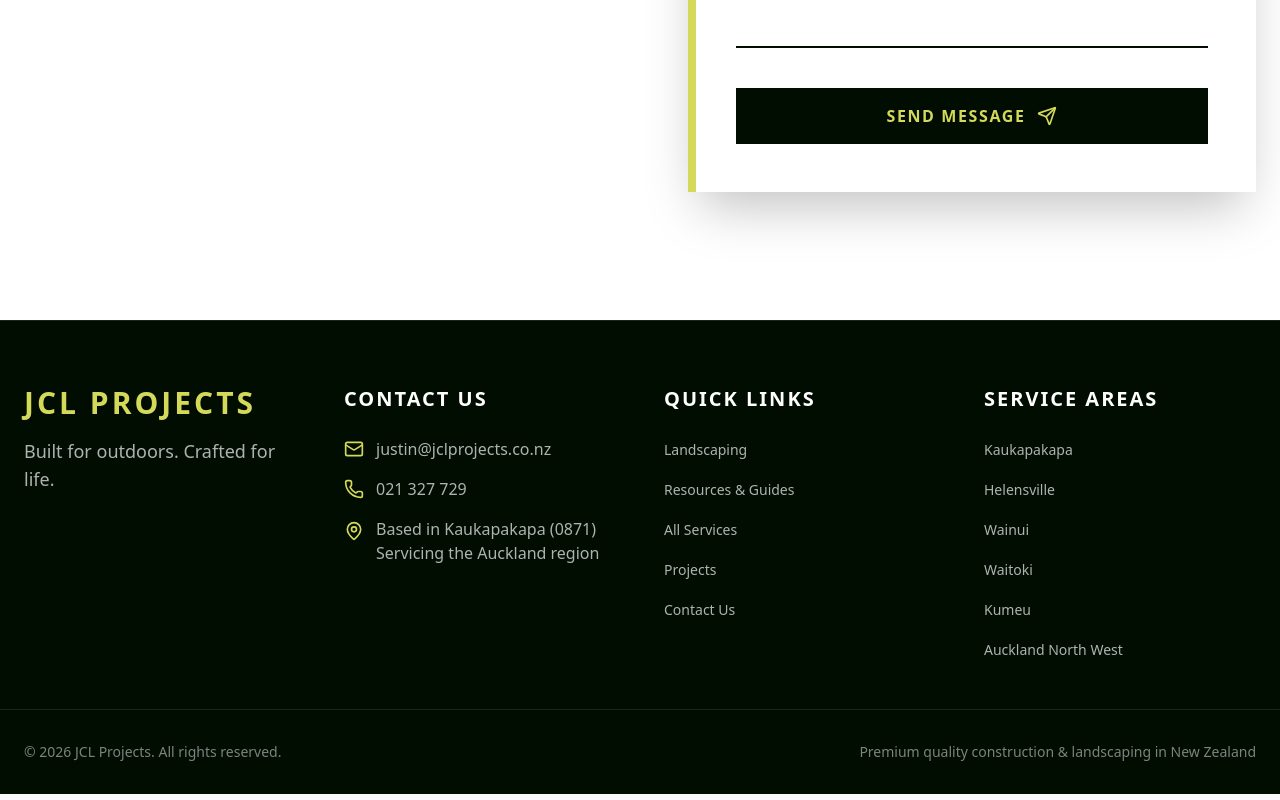
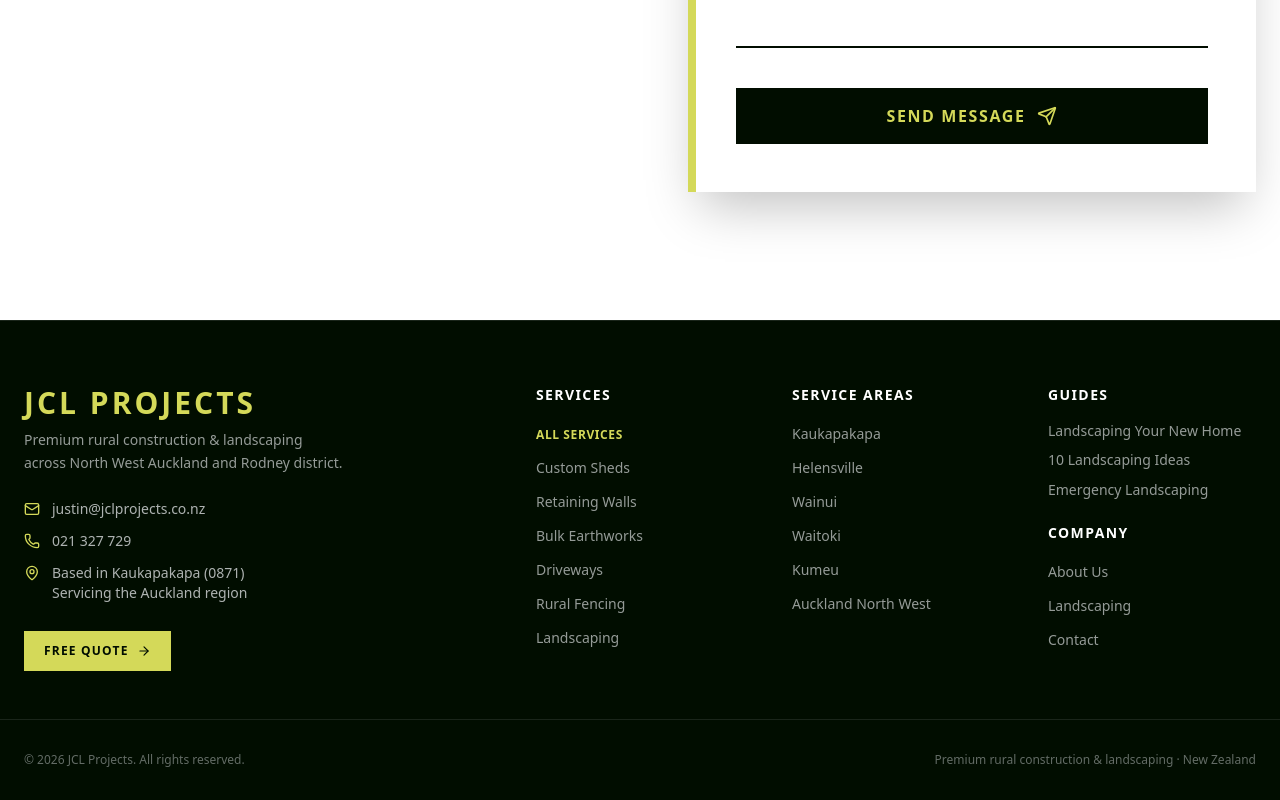
Before and after one commit to AltusSnyman/jcl2, a Next.js app: page / in a window 1280 px wide. Shown: the part 4264-5064 px from the top of the page. Built offline with nearby package versions, Linux system fonts and the light colour scheme.

Commit message:
feat: comprehensive internal link network — footer, blog articles, service links

```diff
--- a/src/app/resources/emergency-landscaping-situations/Article3Client.tsx
+++ b/src/app/resources/emergency-landscaping-situations/Article3Client.tsx
@@ -96,6 +96,7 @@ const steps = [
         title: "Establish a Safety Exclusion Zone — Immediately",
         urgent: true,
         body: "The moment you identify a landscaping emergency — collapsed retaining wall, major slip, sink hole, or severe erosion threatening a structure — your first action must be to establish a clear safety exclusion zone. Tape off the area. Keep people, children, pets, and livestock well clear. Collapsed retaining walls and slips are not done moving — in the hours and days after an initial failure, adjacent sections of wall or slope will often follow. Do not approach the face of a failed wall. Do not attempt to stack temporary supports. Do not drive vehicles or machinery near a fresh slip. The priority is human safety, not damage minimisation. Take photos from a safe distance for your insurance claim. Note the time and any weather events that preceded the failure.",
+        links: [] as { label: string; href: string }[],
     },
     {
         icon: <PhoneCall className="w-6 h-6" />,
@@ -103,6 +104,7 @@ const steps = [
         title: "Notify Relevant Parties",
         urgent: false,
         body: "Depending on the nature and location of your emergency, you may need to notify multiple parties. If the failure has affected, or threatens to affect, a public road — notify Auckland Council (Rodney Local Board area) and the NZ Transport Agency if it's a state highway boundary. If it affects a neighbour's property, notify them immediately — you have a duty to warn. Contact your home or property insurer as soon as possible to lodge a preliminary claim — most insurers require prompt notification and photographed evidence before any remediation work begins. If the situation involves an immediate risk to a structure (house, shed) or is causing active flooding of a building, Auckland Council's 24hr emergency line is 09 301 0101.",
+        links: [] as { label: string; href: string }[],
     },
     {
         icon: <Clock className="w-6 h-6" />,
@@ -110,6 +112,7 @@ const steps = [
         title: "Get an Emergency Assessment — Within 24–48 Hours",
         urgent: false,
         body: "Once the immediate safety situation is stabilised and photos are taken, contact a qualified contractor for an emergency assessment as soon as possible. The purpose of the assessment is to understand the extent of the failure, what remediation is required, what temporary stabilisation is needed to prevent further movement, and whether there are any consent implications. JCL Projects provides emergency assessment consultations across the Kaukapakapa, Helensville, Kumeu, Wainui, Waitoki, and greater Rodney and North West Auckland area. We can typically mobilise for an on-site inspection within 24–48 hours for emergency situations.",
+        links: [{ label: "Contact JCL Projects", href: "/contact" }, { label: "Get a Free Quote", href: "/quote" }],
     },
     {
         icon: <CheckCircle2 className="w-6 h-6" />,
@@ -117,6 +120,7 @@ const steps = [
         title: "Temporary Stabilisation Before Repairs",
         urgent: false,
         body: "In the period between the emergency occurring and the full repair being completed — which may be days or weeks depending on material supply, consent processing, and contractor availability — temporary stabilisation is often required to prevent further movement. Depending on the nature of the failure, temporary measures might include: geofabric pinned over exposed soil to prevent further rain erosion, temporary drainage diversion to reduce hydrostatic pressure, or temporary earthworking to reduce the slope angle above a failed wall. Temporary measures are not a substitute for proper repair — they are a bridge to keep the situation from getting worse while the permanent solution is planned and consented.",
+        links: [{ label: "Bulk Earthworks", href: "/services/earthworks" }],
     },
     {
         icon: <CheckCircle2 className="w-6 h-6" />,
@@ -124,6 +128,7 @@ const steps = [
         title: "Plan & Execute Permanent Repairs",
         urgent: false,
         body: "The permanent repair phase should address not just the visible failure but the underlying cause. The most common underlying causes of retaining wall and slip failures in NZ are: inadequate drainage behind the wall (most common), over-steepened slope above the wall, wall constructed without adequate engineering for the height and loading, and deterioration of timber wall elements over time. JCL Projects designs permanent repairs that address the root cause — always including proper sub-surface drainage as a standard part of any retaining rebuild. Where a wall over 1.5m is required, we will advise on the consent process and can coordinate with a structural engineer for the engineering producer statement (PS1) required for consent.",
+        links: [{ label: "Retaining Walls & Terracing", href: "/services/retaining-walls" }, { label: "Bulk Earthworks", href: "/services/earthworks" }],
     },
 ];
 
@@ -209,7 +214,17 @@ export default function Article3Client() {
                                 )}
                             </div>
                             <div className="lg:col-span-9">
-                                <p className="text-[#F8FAFC]/65 font-body leading-relaxed">{step.body}</p>
+                                <p className="text-[#F8FAFC]/65 font-body leading-relaxed mb-5">{step.body}</p>
+                                {step.links.length > 0 && (
+                                    <div className="flex flex-wrap gap-3">
+                                        {step.links.map(l => (
+                                            <Link key={l.href} href={l.href}
+                                                className="inline-flex items-center gap-2 px-5 py-2.5 border border-jcl-limeAccent/30 text-jcl-limeAccent font-heading font-bold text-xs uppercase tracking-widest hover:bg-jcl-limeAccent/10 transition-colors duration-200">
+                                                {l.label} <ArrowRight className="w-3 h-3" />
+                                            </Link>
+                                        ))}
+                                    </div>
+                                )}
                             </div>
                         </motion.div>
                     ))}
@@ -242,7 +257,10 @@ export default function Article3Client() {
                             <PhoneCall className="w-4 h-4" /> Contact Us Now
                         </Link>
                         <Link href="/resources" className="px-8 py-4 border border-white/20 text-white font-heading font-bold uppercase tracking-widest hover:bg-white/10 transition-colors duration-300 whitespace-nowrap">
-                            More Articles
+                            More Guides
+                        </Link>
+                        <Link href="/services/retaining-walls" className="px-8 py-4 border border-jcl-limeAccent/30 text-jcl-limeAccent font-heading font-bold uppercase tracking-widest hover:bg-jcl-limeAccent/10 transition-colors duration-300 whitespace-nowrap">
+                            Retaining Walls
                         </Link>
                     </div>
                 </div>
--- a/src/app/resources/landscaping-options-for-your-new-home/Article1Client.tsx
+++ b/src/app/resources/landscaping-options-for-your-new-home/Article1Client.tsx
@@ -35,39 +35,40 @@ const phases = [
         number: "01",
         title: "Site Assessment & Drainage Planning",
         body: "Before a single plant goes in or a wheel turns, a proper site assessment is the highest-value thing you can do. NZ soils — particularly the red clays common in Kaukapakapa, Helensville, and the broader Rodney district — are notoriously poor draining. A new build typically leaves the site compacted, stripped of topsoil, and vulnerable to erosion in the first wet season. Your first step should be walking the property after rainfall to understand where water runs. Note low points, damp patches, and any sloping that directs water toward the house, shed, or driveway. Map this before any landscaping work begins. Drainage infrastructure — subsoil drains, culverts, swales — needs to go in before anything else. It is far cheaper to do this once at the start than to rip up established plantings or a finished driveway later.",
-        services: [{ label: "Earthworks & Drainage", href: "/services" }, { label: "Site Consultation", href: "/quote" }],
+        services: [{ label: "Bulk Earthworks & Drainage", href: "/services/earthworks" }, { label: "Free Site Consultation", href: "/quote" }],
     },
     {
         number: "02",
         title: "Establish Your Access: Driveway & Tracks",
         body: "The driveway is the first landscaping feature that visitors and couriers interact with every single day, and it is the element that shapes everything else around it. A poorly built driveway on a lifestyle block quickly becomes a liability — potholes, rutting from heavy vehicles, stormwater damage, and muddied entries in winter. For rural properties, we recommend either a well-packed base metal driveway (75mm compacted depth minimum) or a chip-sealed sealed surface for high-traffic entranceways. The width matters too: lifestyle block driveways should be a minimum of 4m wide to allow two vehicles to pass, with 5–6m preferred near the entrance. If your property has a significant slope, proper drainage channels alongside the drive, and cross-fall grading to direct surface water off the driving surface, are non-negotiable. Internal farm tracks to sheds, paddocks, and further structures should also be planned at this stage — it is far more economical to build access tracks as part of a single land-shaping phase than to return with machinery later.",
-        services: [{ label: "Driveway Construction", href: "/services" }],
+        services: [{ label: "Driveway Construction", href: "/services/driveways" }],
     },
     {
         number: "03",
         title: "Earthworks & Level Platforms",
         body: "New builds in rural NZ often leave the surroundings in rough condition — stockpiled dirt, mulched tree stumps, builder's rubble, and uneven ground. The first landscaping earthwork phase is about establishing clean, level platforms and correct contours. For the house surround: identify what areas you want as flat lawn or garden, what should be terraced on a slope, and where any retaining structures will be needed. Getting earthworks right at this stage defines everything that follows. Cut and fill should be balanced on-site where possible — moving dirt around your own property rather than importing or exporting material saves significantly on costs. A bobcat or small excavator can typically prepare the house surround, establish initial garden bed levels, and rough-grade the lawn area in one to two days.",
-        services: [{ label: "Bulk Earthworks", href: "/services" }, { label: "Retaining Walls", href: "/services" }],
+        services: [{ label: "Bulk Earthworks", href: "/services/earthworks" }, { label: "Retaining Walls", href: "/services/retaining-walls" }],
     },
     {
         number: "04",
         title: "Retaining Walls & Terracing",
         body: "Sloped sites — which describe most rural Rodney district properties — require retaining walls to turn unusable incline into functional flat or gently graded areas. For the house garden zone: timber post retaining (H4-treated hardwood) is the most cost-effective for walls up to 1.2m. Above that, concrete block or engineered timber is preferred. For steep sections behind the house, or where the ground rises sharply from a driveway, a series of stepped retaining walls with planted terraces between them transforms a problematic slope into one of the most visually striking features of the property. Plan for sub-surface drainage behind every retaining wall — a perforated drain pipe at the base, wrapped in geofabric and backfilled with drainage metal — to prevent hydrostatic pressure building up behind the wall over time.",
-        services: [{ label: "Retaining Wall Construction", href: "/services" }],
+        services: [{ label: "Retaining Walls & Terracing", href: "/services/retaining-walls" }],
     },
     {
         number: "05",
         title: "Fencing: Boundaries, paddocks & Garden Zones",
         body: "Rural fencing serves multiple functions: keeping livestock in (or out of) specific areas, defining the garden zone from paddocks, creating wind protection, and forming the visual boundary of the property. For a new lifestyle block build, the minimum fencing work will typically be: a boundary fence along road frontage and neighbouring properties, garden exclusion fencing to keep livestock away from the house area, and internal paddock subdivision if running any grazing animals. Post and rail fencing is the most popular choice for rural aesthetics — typically 3 or 4 rails in roughsawn or treated timber, either left natural or stained. Electric tape in combination with a standard post and rail creates a practical livestock boundary at lower cost. Deer fencing and cattle fencing profiles differ — use species-appropriate wire gauge and post spacing for your livestock type.",
-        services: [{ label: "Rural Fencing", href: "/services" }],
+        services: [{ label: "Rural Fencing", href: "/services/rural-fencing" }],
     },
     {
         number: "06",
         title: "Topsoil, Lawn & Native Plantings",
         body: "Once the hard landscaping infrastructure is in place, you can focus on establishing living greenery. Most new builds will need topsoil imported or redistributed from on-site stockpiles to bring garden beds and lawn areas to correct levels. Aim for a minimum of 150mm of quality topsoil in lawn areas and 300mm+ in garden beds. For lawns on rural lifestyle blocks, a ryegrass and fescue mix is hardy for NZ conditions, or consider using lawn on high-visibility areas only and leaving paddock grasses to establish naturally elsewhere. For plantings along driveways, boundaries, and privacy zones, native NZ species are the lowest-maintenance option: harakeke (flax), tī kōuka (cabbage tree), kōwhai, mānuka, and native grasses like carex and poa species. These establish well in NZ conditions, require minimal irrigation once established, and provide excellent habitat value.",
-        services: [{ label: "Property Landscaping", href: "/landscaping" }],
+        services: [{ label: "Property Landscaping", href: "/services/landscaping" }, { label: "Landscaping Guide", href: "/landscaping" }],
     },
 ];
+
 
 export default function Article1Client() {
     return (
--- a/src/components/Footer.tsx
+++ b/src/components/Footer.tsx
@@ -1,87 +1,137 @@
 import Link from "next/link";
+import { ArrowRight } from "lucide-react";
 import { MapPin, Phone, Mail } from "lucide-react";
+
+const SERVICES = [
+    { name: "Custom Sheds", href: "/services/custom-sheds" },
+    { name: "Retaining Walls", href: "/services/retaining-walls" },
+    { name: "Bulk Earthworks", href: "/services/earthworks" },
+    { name: "Driveways", href: "/services/driveways" },
+    { name: "Rural Fencing", href: "/services/rural-fencing" },
+    { name: "Landscaping", href: "/services/landscaping" },
+];
+
+const LOCATIONS = [
+    { name: "Kaukapakapa", slug: "kaukapakapa" },
+    { name: "Helensville", slug: "helensville" },
+    { name: "Wainui", slug: "wainui" },
+    { name: "Waitoki", slug: "waitoki" },
+    { name: "Kumeu", slug: "kumeu" },
+    { name: "Auckland North West", slug: "auckland-north-west" },
+];
+
+const RESOURCES = [
+    { name: "Landscaping Your New Home", href: "/resources/landscaping-options-for-your-new-home" },
+    { name: "10 Landscaping Ideas", href: "/resources/10-common-landscaping-ideas" },
+    { name: "Emergency Landscaping", href: "/resources/emergency-landscaping-situations" },
+];
 
 export default function Footer() {
     return (
         <footer className="bg-jcl-veryDarkGreen text-white border-t border-white/10 pt-16 pb-8">
-            <div className="max-w-7xl mx-auto px-6 grid grid-cols-1 md:grid-cols-2 lg:grid-cols-4 gap-12 mb-12">
-                {/* Brand Col */}
-                <div className="flex flex-col gap-4">
+            {/* Main grid: 5 columns on lg, 2 on md, 1 on sm */}
+            <div className="max-w-7xl mx-auto px-6 grid grid-cols-1 sm:grid-cols-2 lg:grid-cols-5 gap-12 mb-12">
+
+                {/* Brand + Contact */}
+                <div className="lg:col-span-2 flex flex-col gap-6">
+                    <div>
                         <span className="font-heading font-bold text-3xl tracking-widest text-jcl-limeAccent uppercase">
                             JCL Projects
                         </span>
-                    <p className="text-[#F8FAFC]/70 text-lg">
-                        Built for outdoors. Crafted for life.
+                        <p className="text-[#F8FAFC]/60 text-sm mt-2 leading-relaxed max-w-xs">
+                            Premium rural construction &amp; landscaping across North West Auckland and Rodney district.
                         </p>
                     </div>
-
-                {/* Contact Info */}
-                <div className="flex flex-col gap-6">
-                    <h4 className="font-heading font-bold text-xl tracking-widest uppercase text-white">Contact Us</h4>
-                    <ul className="flex flex-col gap-4">
-                        <li className="flex items-center gap-3 text-[#F8FAFC]/70 hover:text-jcl-limeAccent transition-colors">
-                            <Mail className="w-5 h-5 text-jcl-limeAccent" />
+                    <ul className="flex flex-col gap-3">
+                        <li className="flex items-center gap-3 text-[#F8FAFC]/70 hover:text-jcl-limeAccent transition-colors text-sm">
+                            <Mail className="w-4 h-4 text-jcl-limeAccent shrink-0" />
                             <a href="mailto:justin@jclprojects.co.nz">justin@jclprojects.co.nz</a>
                         </li>
-                        <li className="flex items-center gap-3 text-[#F8FAFC]/70 hover:text-jcl-limeAccent transition-colors">
-                            <Phone className="w-5 h-5 text-jcl-limeAccent" />
-                            <a href="tel:021327729">021 327 729</a>
+                        <li className="flex items-center gap-3 text-[#F8FAFC]/70 hover:text-jcl-limeAccent transition-colors text-sm">
+                            <Phone className="w-4 h-4 text-jcl-limeAccent shrink-0" />
+                            <a href="tel:+6421327729">021 327 729</a>
                         </li>
-                        <li className="flex items-start gap-3 text-[#F8FAFC]/70">
-                            <MapPin className="w-5 h-5 text-jcl-limeAccent shrink-0 mt-1" />
-                            <span>
-                                Based in Kaukapakapa (0871)<br />
-                                Servicing the Auckland region
-                            </span>
+                        <li className="flex items-start gap-3 text-[#F8FAFC]/70 text-sm">
+                            <MapPin className="w-4 h-4 text-jcl-limeAccent shrink-0 mt-0.5" />
+                            <span>Based in Kaukapakapa (0871)<br />Servicing the Auckland region</span>
                         </li>
+                    </ul>
+                    <Link href="/quote"
+                        className="inline-flex items-center gap-2 mt-1 px-5 py-3 bg-jcl-limeAccent text-jcl-veryDarkGreen font-heading font-black uppercase tracking-widest text-xs hover:bg-white transition-colors w-fit">
+                        Free Quote <ArrowRight className="w-3.5 h-3.5" />
+                    </Link>
+                </div>
+
+                {/* Services */}
+                <div className="flex flex-col gap-4">
+                    <h4 className="font-heading font-bold text-sm tracking-widest uppercase text-white">Services</h4>
+                    <ul className="flex flex-col gap-2.5">
+                        <li>
+                            <Link href="/services" className="text-jcl-limeAccent hover:text-white transition-colors text-xs font-bold uppercase tracking-wider">
+                                All Services
+                            </Link>
+                        </li>
+                        {SERVICES.map(s => (
+                            <li key={s.href}>
+                                <Link href={s.href} className="text-[#F8FAFC]/60 hover:text-jcl-limeAccent transition-colors text-sm">
+                                    {s.name}
+                                </Link>
+                            </li>
+                        ))}
                     </ul>
                 </div>
 
-                {/* Quick Links */}
-                <div className="flex flex-col gap-6">
-                    <h4 className="font-heading font-bold text-xl tracking-widest uppercase text-white">Quick Links</h4>
-                    <ul className="flex flex-col gap-4">
-                        <li>
-                            <Link href="/landscaping" className="text-[#F8FAFC]/70 hover:text-jcl-limeAccent transition-colors text-sm font-medium">Landscaping</Link>
+                {/* Service Areas */}
+                <div className="flex flex-col gap-4">
+                    <h4 className="font-heading font-bold text-sm tracking-widest uppercase text-white">Service Areas</h4>
+                    <ul className="flex flex-col gap-2.5">
+                        {LOCATIONS.map(loc => (
+                            <li key={loc.slug}>
+                                <Link href={`/locations/${loc.slug}`} className="text-[#F8FAFC]/60 hover:text-jcl-limeAccent transition-colors text-sm">
+                                    {loc.name}
+                                </Link>
                             </li>
-                        <li>
-                            <Link href="/resources" className="text-[#F8FAFC]/70 hover:text-jcl-limeAccent transition-colors text-sm font-medium">Resources &amp; Guides</Link>
-                        </li>
-                        <li>
-                            <Link href="/services" className="text-[#F8FAFC]/70 hover:text-jcl-limeAccent transition-colors text-sm font-medium">All Services</Link>
-                        </li>
-                        <li>
-                            <Link href="/#projects" className="text-[#F8FAFC]/70 hover:text-jcl-limeAccent transition-colors text-sm font-medium">Projects</Link>
-                        </li>
-                        <li>
-                            <Link href="/contact" className="text-[#F8FAFC]/70 hover:text-jcl-limeAccent transition-colors text-sm font-medium">Contact Us</Link>
-                        </li>
+                        ))}
                     </ul>
                 </div>
 
-                {/* Service Locations */}
+                {/* Resources + Nav */}
                 <div className="flex flex-col gap-6">
-                    <h4 className="font-heading font-bold text-xl tracking-widest uppercase text-white">Service Areas</h4>
-                    <ul className="flex flex-col gap-4">
+                    <div>
+                        <h4 className="font-heading font-bold text-sm tracking-widest uppercase text-white mb-4">Guides</h4>
+                        <ul className="flex flex-col gap-2.5">
+                            {RESOURCES.map(r => (
+                                <li key={r.href}>
+                                    <Link href={r.href} className="text-[#F8FAFC]/60 hover:text-jcl-limeAccent transition-colors text-sm leading-snug block">
+                                        {r.name}
+                                    </Link>
+                                </li>
+                            ))}
+                        </ul>
+                    </div>
+                    <div>
+                        <h4 className="font-heading font-bold text-sm tracking-widest uppercase text-white mb-4">Company</h4>
+                        <ul className="flex flex-col gap-2.5">
                             {[
-                            { name: 'Kaukapakapa', slug: 'kaukapakapa' },
-                            { name: 'Helensville', slug: 'helensville' },
-                            { name: 'Wainui', slug: 'wainui' },
-                            { name: 'Waitoki', slug: 'waitoki' },
-                            { name: 'Kumeu', slug: 'kumeu' },
-                            { name: 'Auckland North West', slug: 'auckland-north-west' },
-                        ].map(loc => (
-                            <li key={loc.slug}>
-                                <Link href={`/locations/${loc.slug}`} className="text-[#F8FAFC]/70 hover:text-jcl-limeAccent transition-colors text-sm font-medium">{loc.name}</Link>
+                                { label: "About Us", href: "/about" },
+                                { label: "Landscaping", href: "/landscaping" },
+                                { label: "Contact", href: "/contact" },
+                            ].map(item => (
+                                <li key={item.href}>
+                                    <Link href={item.href} className="text-[#F8FAFC]/60 hover:text-jcl-limeAccent transition-colors text-sm">
+                                        {item.label}
+                                    </Link>
                                 </li>
                             ))}
                         </ul>
                     </div>
                 </div>
 
-            <div className="max-w-7xl mx-auto px-6 border-t border-white/10 pt-8 flex flex-col md:flex-row justify-between items-center gap-4 text-sm text-[#F8FAFC]/50">
+            </div>
+
+            <div className="max-w-7xl mx-auto px-6 border-t border-white/10 pt-8 flex flex-col md:flex-row justify-between items-center gap-4 text-xs text-[#F8FAFC]/40">
                 <p>&copy; {new Date().getFullYear()} JCL Projects. All rights reserved.</p>
-                <p>Premium quality construction & landscaping in New Zealand</p>
+                <p>Premium rural construction &amp; landscaping · New Zealand</p>
             </div>
         </footer>
     );
```
Also changed, not shown: src/app/resources/10-common-landscaping-ideas/Article2Client.tsx (+12 -11 lines). Lines whose indentation alone changed are shown as unchanged.
